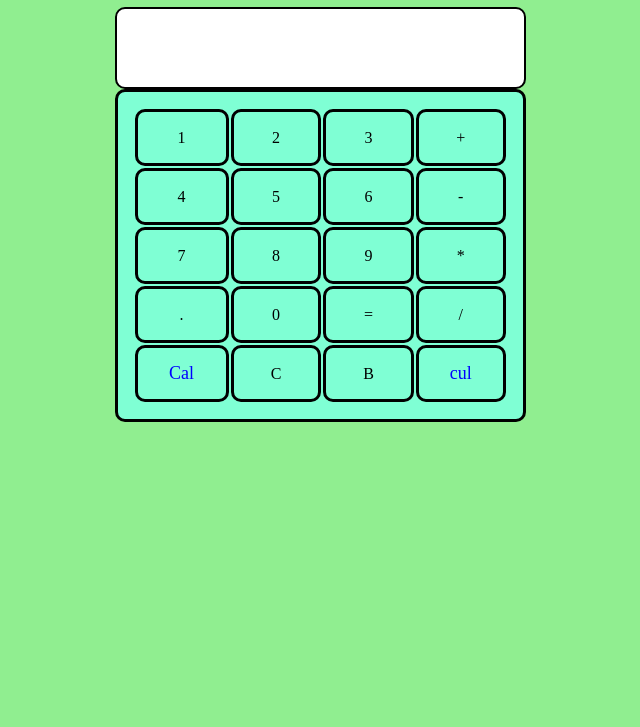
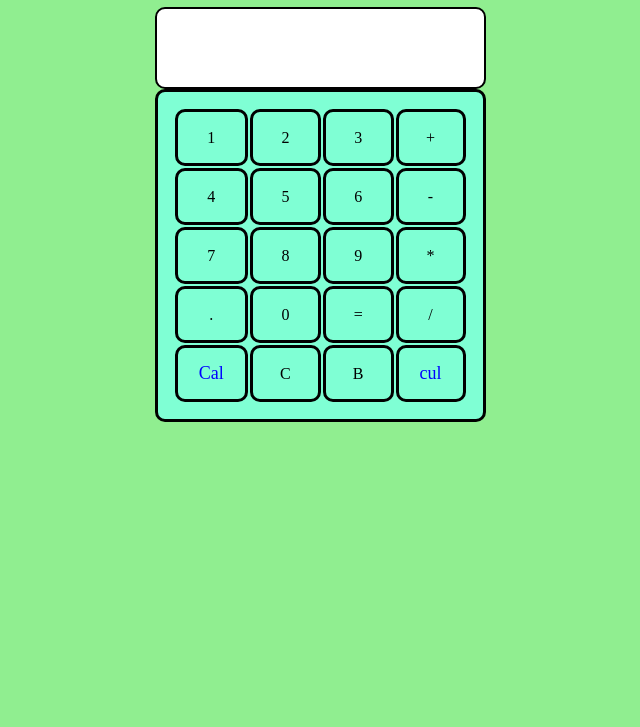
Before and after one commit to adambiro1/Calculator, a plain HTML site: page index.html in a window 1280 px wide. Shown: the part 73-800 px from the top of the page, without its empty margins (320-960 px from the left). Drawn offline with Linux system fonts and the light colour scheme.

Commit message:
Upravil veľkosť kvázi displeja

```diff
--- a/stylesheet.css
+++ b/stylesheet.css
@@ -8,7 +8,7 @@ h1{
 
 .textview{
     text-align: center;
-    padding: 30px 100px;
+    padding: 30px 60px;
     border-style: solid;
     border-color: black;
     border-radius: 10px;
```
